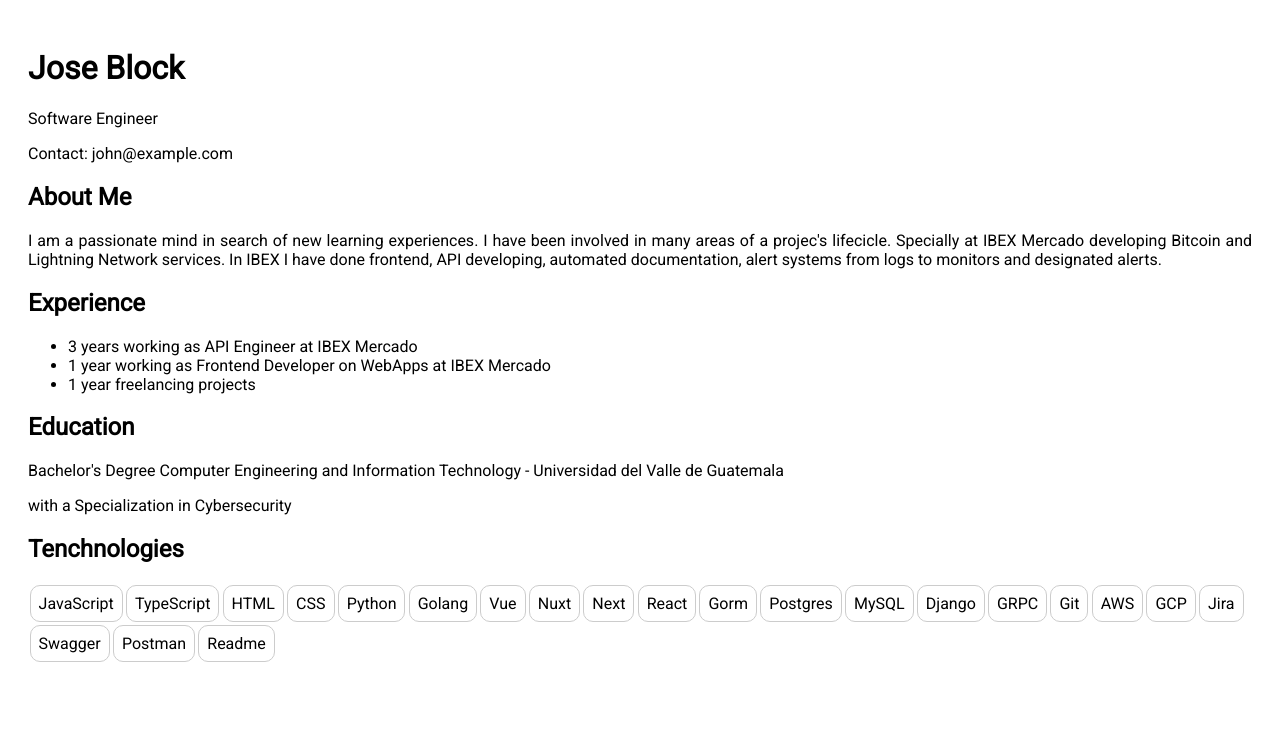
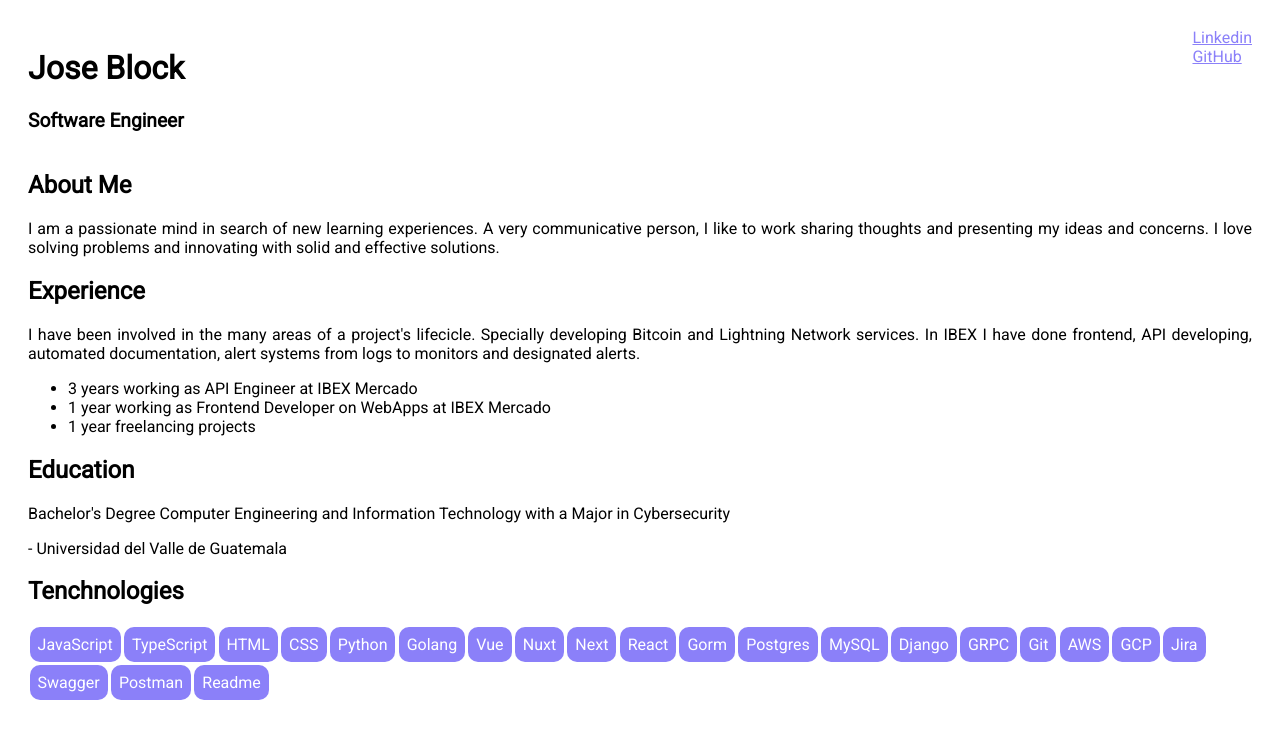
Before and after one commit to joseblock/resume, a plain HTML site: page index.html in a window 1280 px wide. Drawn offline with Linux system fonts and the light colour scheme.

Commit message:
resume design changes

```diff
--- a/index.html
+++ b/index.html
@@ -4,7 +4,8 @@
 
 html *
 {
-    color: #000 !important;
+    background-color: #FFFFFF;
+    color: #000000 !important;
     font-family: "Roboto", sans-serif !important;
 }
 
@@ -13,21 +14,47 @@ html *
     padding: 20px;
 }
 
-.about {
+header {
+    display: flex;
+    justify-content: space-between;
+}
+
+.profesion {
+    color: #000000 !important;
+    font-size: 1.2rem;
+    font-weight: bolder !important;
+}
+
+p {
     text-align: justify;
+}
+
+h2, h1 {
+    color: #000000 !important;
+}
+
+a {
+    color: #8B80F9 !important;
 }
 
 .list-technologies {
     display: flex;
 }
 
+.list {
+    display: flex;
+    flex-direction: column;
+}
+
 .item {
-    border: 1px solid #ccc;
+    background-color: #8B80F9;
     border-radius: 10px;
+    color: #FFFFFF !important;
     padding: 0.5rem;
     margin: 0.1rem;
     display: inline-block;
 }
+
 
 @media screen and (max-width: 768px) {
     /* Adjust font sizes for smaller screens if needed */
@@ -46,24 +73,30 @@ html *
 <body>
     <div class="container">
         <header>
-            <h1>Jose Block</h1>
-            <p>Software Engineer</p>
-            <p>Contact: john@example.com</p>
-            <!-- linkedin
-            fake email
-            github -->
+            <div>
+                <h1>Jose Block</h1>
+                <p class="profesion">Software Engineer</p>
+            </div>
+            <div class="list">
+                <a href="https://gt.linkedin.com/in/jose-gabriel-block-staackmann-138050153">Linkedin</a>
+                <a href="https://github.com/joseblock">GitHub</a>
+            </div>
         </header>
         <section class="about">
             <h2>About Me</h2>
             <p>
                 I am a passionate mind in search of new learning experiences.
-                I have been involved in many areas of a projec's lifecicle.
-                Specially at IBEX Mercado developing Bitcoin and Lightning Network services.
-                In IBEX I have done frontend, API developing, automated documentation, alert systems from logs to monitors and designated alerts.
+                A very communicative person, I like to work sharing thoughts and presenting my ideas and concerns.
+                I love solving problems and innovating with solid and effective solutions.
             </p>
         </section>
         <section class="experience">
             <h2>Experience</h2>
+            <p>
+                I have been involved in the many areas of a project's lifecicle.
+                Specially developing Bitcoin and Lightning Network services.
+                In IBEX I have done frontend, API developing, automated documentation, alert systems from logs to monitors and designated alerts.
+            </p>
             <ul>
                 <li>3 years working as API Engineer at IBEX Mercado </li>
                 <li>1 year working as Frontend Developer on WebApps at IBEX Mercado </li>
@@ -72,8 +105,8 @@ html *
         </section>
         <section class="education">
             <h2>Education</h2>
-            <p>Bachelor's Degree Computer Engineering and Information Technology - Universidad del Valle de Guatemala</p>
-            <p>with a Specialization in Cybersecurity</p>
+            <p>Bachelor's Degree Computer Engineering and Information Technology with a Major in Cybersecurity</p>
+            <p>- Universidad del Valle de Guatemala</p>
         </section>
         <section class="technologies">
             <h2>Tenchnologies</h2>
@@ -88,12 +121,12 @@ html *
 </html>
 
 <script>
-var algo = ["JavaScript", "TypeScript", "HTML", "CSS", "Python", "Golang", "Vue", "Nuxt", "Next", "React", "Gorm", "Postgres", "MySQL", "Django", "GRPC", "Git", "AWS", "GCP", "Jira", "Swagger", "Postman", "Readme",]
+var techList = ["JavaScript", "TypeScript", "HTML", "CSS", "Python", "Golang", "Vue", "Nuxt", "Next", "React", "Gorm", "Postgres", "MySQL", "Django", "GRPC", "Git", "AWS", "GCP", "Jira", "Swagger", "Postman", "Readme",]
 
 var container = document.getElementById('list-technologies');
 
 // Loop through the list and create a div for each item
-algo.forEach(function(item) {
+techList.forEach(function(item) {
     // Create a new div element
     var div = document.createElement('div');
 
```
